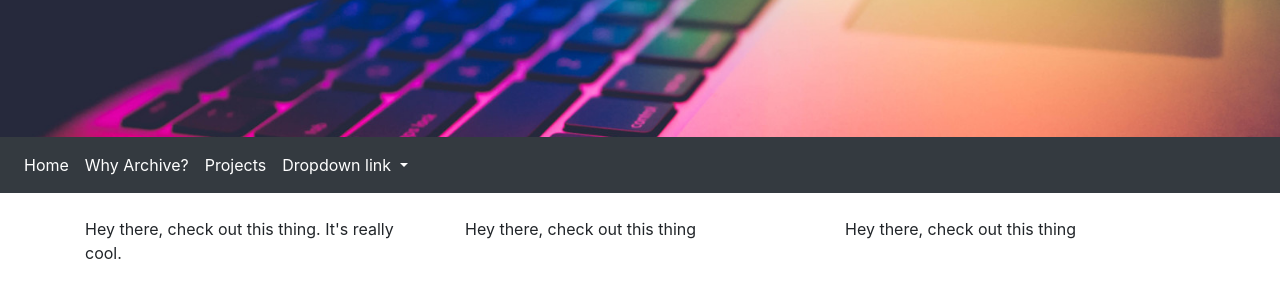
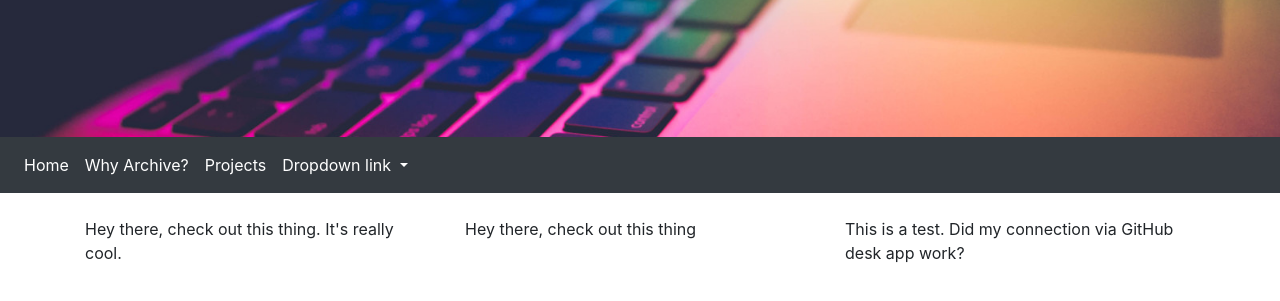
Before and after one commit to awalker3000/LIS654_Final, a plain HTML site: page index.html in a window 1280 px wide. Shown: the part 163-464 px from the top of the page. Drawn offline with nearby package versions, Linux system fonts and the light colour scheme.

Commit message:
Test of GitHub desk app

```diff
--- a/index.html
+++ b/index.html
@@ -65,7 +65,7 @@
       </div>
       <div class="col-md-4">
         <!--Column right-->
-        <p>Hey there, check out this thing</p>
+        <p>This is a test. Did my connection via GitHub desk app work?</p>
       </div>
     </div>
   </div>
```
